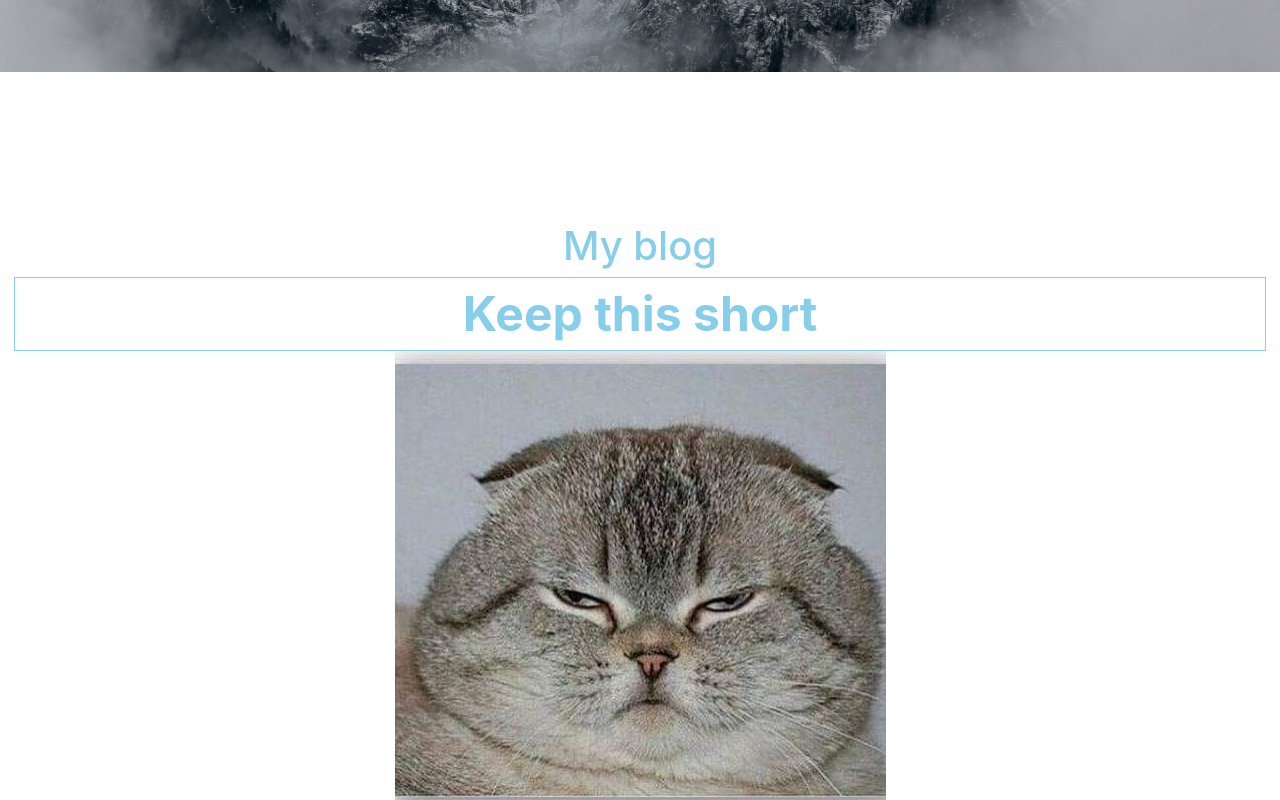
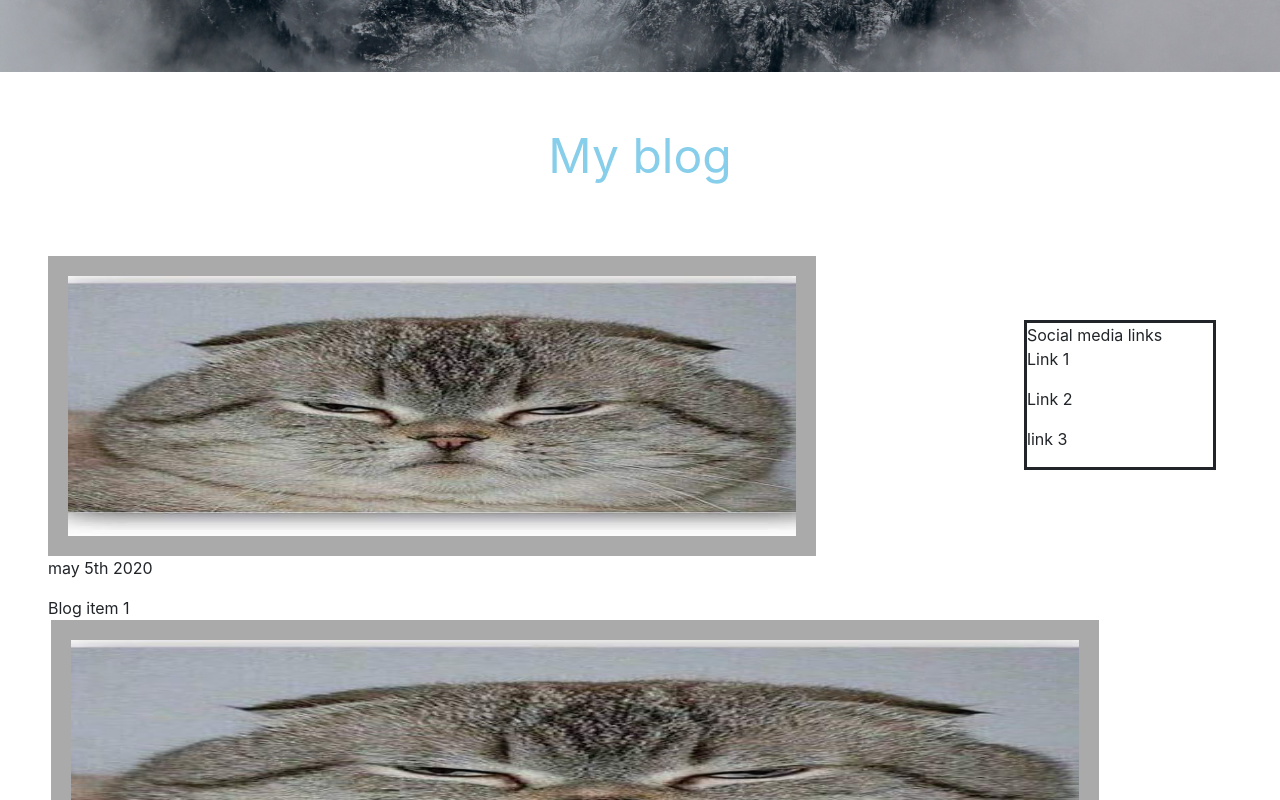
Before and after one commit to Imstupidpleasehelp/fitnesswebsiteagain, a React (Create React App) app: page /Blog in a window 1280 px wide. Shown: the part 420-1220 px from the top of the page. Built offline with nearby package versions, Linux system fonts and the light colour scheme.

Commit message:
removefromcart issue

```diff
--- a/public/addnewitems.json
+++ b/public/addnewitems.json
@@ -56,17 +56,10 @@
     "blogitems": [
       {
         "title":"Blog item 1",
+        "date": "may 5th 2020",
         "tagline":"Keep this short",
         "firstparagraph": "  Lorem ipsum, dolor sit amet consectetur adipisicing elit. Aperiam, quis doloribus! Quod, commodi nobis, dignissimos tenetur facere expedita ullam ut nam dicta, tempora temporibus voluptas aliquid enim autem. Quam, explicabo.",
-        "previewimage":"./serviceimages/cat.jpg",
-        "subheading1": "Subheading one",
-        "secondparagraph": "  Lorem ipsum, dolor sit amet consectetur adipisicing elit. Aperiam, quis doloribus! Quod, commodi nobis, dignissimos tenetur facere expedita ullam ut nam dicta, tempora temporibus voluptas aliquid enim autem. Quam, explicabo.",
-        "subheading2": "Subheading two",
-        "image2":"./serviceimages/cat.jpg",
-        "thirdparagraph": "  Lorem ipsum, dolor sit amet consectetur adipisicing elit. Aperiam, quis doloribus! Quod, commodi nobis, dignissimos tenetur facere expedita ullam ut nam dicta, tempora temporibus voluptas aliquid enim autem. Quam, explicabo.",
-        "subheading3": "Subheading two",
-        "image3":"./serviceimages/cat.jpg",
-        "forthparagraph": "  Lorem ipsum, dolor sit amet consectetur adipisicing elit. Aperiam, quis doloribus! Quod, commodi nobis, dignissimos tenetur facere expedita ullam ut nam dicta, tempora temporibus voluptas aliquid enim autem. Quam, explicabo."
+        "previewimage":"./serviceimages/cat.jpg"
       },
       {
         "title":"Blog item 2",
--- a/src/App.js
+++ b/src/App.js
@@ -20,11 +20,18 @@ class App extends Component {
       cartAmount: 0,
       cart: [],
       total: 0,
+      globalnumberarray: [],
     };
   }
-  Removefromcart() {
+  Removefromcart(e) {
+    this.setState({
+      cart: [
+        this.state.cart.splice([e.target.value, e.target.name, e.target.id]),
+      ],
+    });
 
-
+    //e.target.parentNode.remove();
+    // this.gettotal();
   }
   addToCart(e) {
     this.setState({
@@ -34,7 +41,6 @@ class App extends Component {
     e.target.classList.remove("button");
     e.target.innerHTML = "Added to cart";
   }
-
 
   componentDidMount() {
     fetch("/addnewitems.json")
@@ -73,7 +79,6 @@ class App extends Component {
                   cart={this.state.cart}
                   cartAmount={this.state.cartAmount}
                   addToCart={this.addToCart}
-
                 />
               )}
             />
@@ -94,6 +99,7 @@ class App extends Component {
                   cartAmount={this.state.cartAmount}
                   total={this.state.total}
                   Removefromcart={this.Removefromcart}
+                  globalnumberarray={this.state.globalnumberarray}
                 />
               )}
             />
@@ -106,7 +112,6 @@ class App extends Component {
                   cart={this.state.cart}
                   cartAmount={this.state.cartAmount}
                   total={this.state.total}
-
                 />
               )}
             />
--- a/src/App.scss
+++ b/src/App.scss
@@ -283,44 +283,60 @@ background-color: blue;
 
 
 /* blog page */
-.blogpage {
-  display: inline-block;
-}
-.blogtitle {
-  margin-bottom: 5%;
-  text-align: center;
-  color: skyblue;
-  font-size: 48px;
-  font-weight: bolder;
-}
-.bloggrid {
-  margin-left: auto;
-  margin-right: auto;
-}
-.blog-item-tagline {
-  cursor: pointer;
-}
-.blog-item-fulltext {
-  font-size: 16px;
-  font-style: italic;
-}
-.blog-item-tagline {
-  border: 0 solid;
-  box-shadow: inset 0 0 20px rgba(255, 255, 255, 0);
-  outline: 1px solid;
+.sidebar {
 
-  outline-offset: 0px;
-  text-shadow: none;
-  transition: all 1250ms cubic-bezier(0.19, 1, 0.22, 1);
+  float: right;
+
+  margin: 5%;
+  border-style: solid;
+  width: 15%;
+  height: 20%;
+
 }
 
-.blog-item-tagline:hover {
-  border: 1px solid;
-  box-shadow: inset 0 0 20px rgba(255, 255, 255, .5), 0 0 20px rgba(255, 255, 255, .2);
+/* Create two unequal columns that floats next to each other */
+/* Left column */
 
-  outline-offset: 15px;
-  text-shadow: 1px 1px 2px #427388;
+.leftcolumn {
+  float: left;
+  width: 80%;
+  margin-left: 5%;
 }
+
+.blogtitle {
+  font-size: 48px;
+  color: skyblue;
+text-align: center;
+float: center;
+margin: 5%;
+margin-top: -8%;
+}
+
+
+/* Fake image */
+.fakeimg {
+  background-color: #aaa;
+  width: 100%;
+  padding: 20px;
+}
+
+/* Add a card effect for articles */
+.card {
+  background-color: white;
+  padding: 20px;
+  margin-top: 20px;
+}
+
+/* Clear floats after the columns */
+.row:after {
+  content: "";
+  display: table;
+  clear: both;
+}
+
+
+
+
 /* cart items */
 .cartfooter {
   position: fixed;
--- a/src/components/Cart.js
+++ b/src/components/Cart.js
@@ -26,13 +26,15 @@ class Cart extends Component {
       for (const element of pricearray) {
         let pricenumbers = parseInt(element);
         numberarray.push(pricenumbers);
-        console.log(numberarray);
+
       }
       const reducer = (accumulator, currentValue) => accumulator + currentValue;
       let finaltotal = numberarray.reduce(reducer, 0);
       this.setState({
         total: finaltotal,
       });
+      console.log(this.props.cart)
+      // use numberarray to remove the item from the page ?
     }
   }
   componentDidMount() {
@@ -68,9 +70,9 @@ class Cart extends Component {
 
             <h5 className="">{cartitems[1]}</h5>
             <div className="pricebox">
-              <p className="cartprice">{cartitems[0]}</p>
+              <p className="cartprice" value={cartitems[0]} >{cartitems[0]}</p>
             </div>
-            <button className="xbutton btn btn-danger"
+            <button className="xbutton btn btn-danger" value={cartitems[0]}
 
             >Remove</button>
           </div>
--- a/src/components/blog.js
+++ b/src/components/blog.js
@@ -17,35 +17,42 @@ class Blog extends Component {
         blogitems
       ) {
         return (
-          <div key={blogitems.title} className="col-sm-12">
-            <div className="blog-item">
-              <Collapsible
-                className="blog-item-tagline"
-                trigger={blogitems.tagline}
-              >
-              <h4>{blogitems.subheading1}</h4>
-                <p className="blog-item-fulltext">{blogitems.firstparagraph}</p>
-
-                <p>{blogitems.secondparagraph}</p>
-                <img src={blogitems.image2} alt="" />
-                <h4>{blogitems.subheading2}</h4>
-
-                <p>{blogitems.thirdparagraph}</p>
-              </Collapsible>
+          <div>
+          <div key={blogitems.title} id={blogitems.title} className="row">
+            <div className="leftcolumn">
               <img
                 src={blogitems.previewimage}
-                className=""
+                className="fakeimg" height='300px'
                 alt={blogitems.title}
               ></img>
+              <p>
+                {blogitems.date}
+              </p>
+              <Collapsible
+                className=""
+                trigger={blogitems.title}
+              >
+             <p>{blogitems.firstparagraph}</p>
+              <p>aaaa</p>
+              </Collapsible>
             </div>
+
+          </div>
+
           </div>
         );
       });
     } else return <h1>Loading...</h1>;
 
     return (
+      <div>
       <div className="blogtitle">
-        <h1>My blog</h1>
+        My blog</div>
+        <div className="sidebar">Social media links
+          <p>Link 1</p>
+          <p>Link 2</p>
+          <p> link 3</p>
+        </div>
         <div className="blogpage">{blogitems}</div>
       </div>
     );
--- a/src/components/services.js
+++ b/src/components/services.js
@@ -2,7 +2,7 @@ import React from "react";
 
 import Collapsible from "react-collapsible";
 import "bootstrap/dist/css/bootstrap.css";
-import "animate.css/animate.min.css";
+
 import "font-awesome/css/font-awesome.min.css";
 
 class Services extends React.Component {
```
